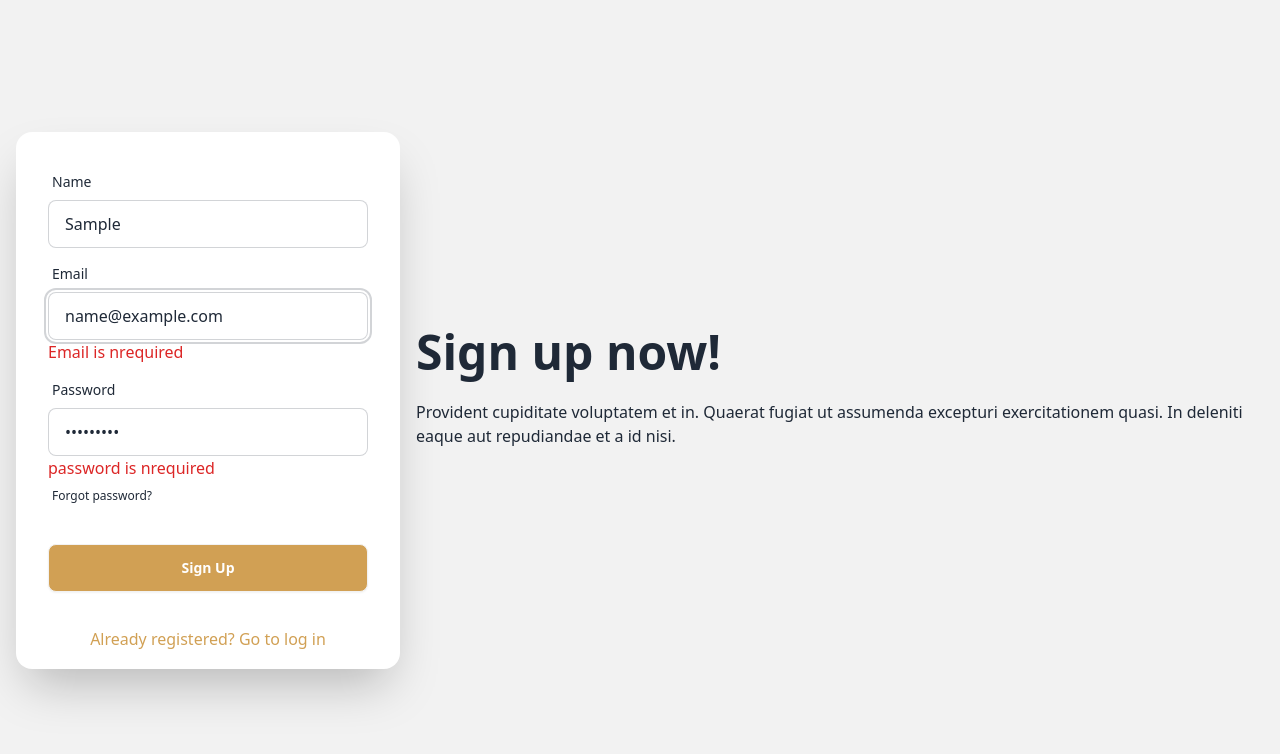
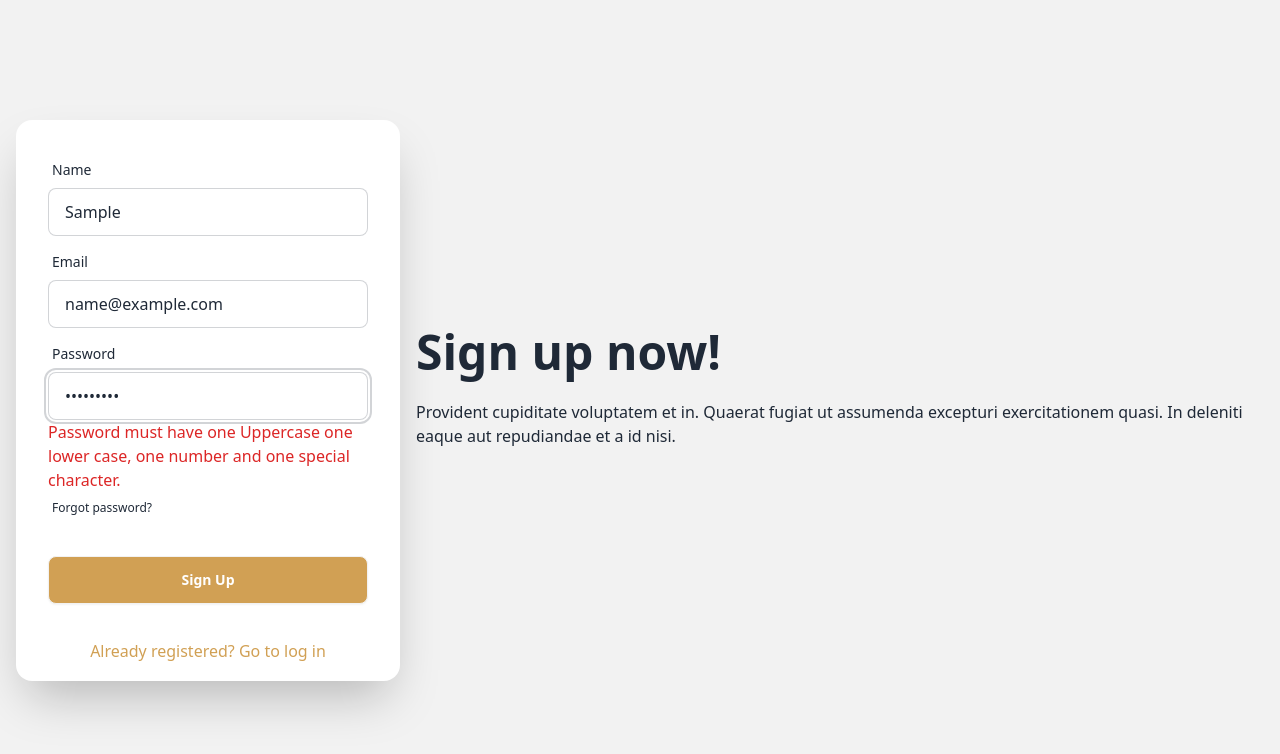
Before and after one commit to razu351724/bistro-boss-client-Module-64, a React (Vite) app: page /signup in a window 1280 px wide. Both pictures are taken after typing "Sample", "name@example.com", "Sample123" into the empty fields and a click on the input "Sign Up". Shown: the top 754 px of the page. Built offline with nearby package versions, Linux system fonts and the light colour scheme; no server answers.

Commit message:
Use Regex validation in React Hook Form and Signup

```diff
--- a/src/pages/Login/Login.jsx
+++ b/src/pages/Login/Login.jsx
@@ -3,16 +3,17 @@ import { loadCaptchaEnginge, LoadCanvasTemplate, validateCaptcha } from 'react-s
 import { AuthContext } from '../../providers.jsx/AuthProvider';
 import { Link } from 'react-router-dom';
 import img from '../../assets/others/authentication2.png'
+import { Helmet } from 'react-helmet-async';
 
 const Login = () => {
     const captchaRaf = useRef(null);
     const [disabled, setDisabled] = useState(true);
 
-    const {signIn} = useContext(AuthContext);
+    const { signIn } = useContext(AuthContext);
 
     useEffect(() => {
         loadCaptchaEnginge(6);
-    },[])
+    }, [])
 
     const handleLogin = event => {
         event.preventDefault();
@@ -35,12 +36,16 @@ const Login = () => {
             setDisabled(false)
             // alert('Captcha Matched');
         }
-        else{
+        else {
             setDisabled(true)
         }
     }
 
     return (
+        <div>
+            <Helmet>
+                <title>Bistro || Login</title>
+            </Helmet>
             <div className="hero min-h-screen bg-base-200 ">
                 <div className="hero-content flex flex-col md:flex-row">
                     <div className="text-center md:w-1/2 lg:text-left">
@@ -80,6 +85,7 @@ const Login = () => {
                     </div>
                 </div>
             </div>
+        </div>
 
     );
 };
--- a/src/pages/SignUp/SignUp.jsx
+++ b/src/pages/SignUp/SignUp.jsx
@@ -1,14 +1,29 @@
+import { useContext } from "react";
+import { Helmet } from "react-helmet-async";
 import { useForm } from "react-hook-form";
 import { Link } from "react-router-dom";
+import { AuthContext } from "../../providers.jsx/AuthProvider";
 
 
 const SignUp = () => {
 
     const { register, handleSubmit, formState: { errors }, } = useForm();
+    const {createUser} = useContext(AuthContext);
 
-    const onSubmit = data => { console.log(data) };
+    const onSubmit = data => {
+        console.log(data)
+        createUser(data.email, data.password)
+        .then(result => {
+            const loggedUser = result.user;
+            console.log(loggedUser);
+        })
+     };
 
     return (
+        <div>
+            <Helmet>
+                <title>Bistro || SignUp</title>
+            </Helmet>
             <div className="hero min-h-screen bg-base-200">
                 <div className="hero-content flex-col lg:flex-row-reverse">
                     <div className="text-center lg:text-left">
@@ -21,7 +36,7 @@ const SignUp = () => {
                                 <label className="label">
                                     <span className="label-text">Name</span>
                                 </label>
-                            <input type="text" {...register("name", {required: true})} name="name" placeholder="name" className="input input-bordered"  />
+                                <input type="text" {...register("name", { required: true })} name="name" placeholder="name" className="input input-bordered" />
 
                                 {errors.name && <span className="text-red-600">Name is nrequired</span>}
                             </div>
@@ -29,7 +44,7 @@ const SignUp = () => {
                                 <label className="label">
                                     <span className="label-text">Email</span>
                                 </label>
-                            <input type="email" {...register("email", {required: true})} name="name" placeholder="email" className="input input-bordered" />
+                                <input type="email" {...register("email", { required: true })} name="email" placeholder="email" className="input input-bordered" />
 
                                 {errors.email && <span className="text-red-600">Email is nrequired</span>}
                             </div>
@@ -37,13 +52,21 @@ const SignUp = () => {
                                 <label className="label">
                                     <span className="label-text">Password</span>
                                 </label>
-                            <input type="password" {...register("password", {required: true, minLength: 6, maxLength: 20})} name="name" placeholder="password" className="input input-bordered" required />
-
-                            {errors.password && <span className="text-red-600">password is nrequired</span>}
+                                <input type="password"  {...register("password", {
+                                    required: true,
+                                    minLength: 6,
+                                    maxLength: 20,
+                                    pattern: /(?=.*[A-Z])(?=.*[!@#$&*])(?=.*[0-9])(?=.*[a-z])/
+                                })} placeholder="password" className="input input-bordered" />
+                                {errors.password?.type === 'required' && <p className="text-red-600">Password is required</p>}
+                                {errors.password?.type === 'minLength' && <p className="text-red-600">Password must be 6 characters</p>}
+                                {errors.password?.type === 'maxLength' && <p className="text-red-600">Password must be less than 20 characters</p>}
+                                {errors.password?.type === 'pattern' && <p className="text-red-600">Password must have one Uppercase one lower case, one number and one special character.</p>}
                                 <label className="label">
                                     <a href="#" className="label-text-alt link link-hover">Forgot password?</a>
                                 </label>
                             </div>
+
                             <div className="form-control mt-6">
                                 <input type="submit" className="btn bg-[#D1A054] text-white" value="Sign Up" />
                             </div>
@@ -52,6 +75,7 @@ const SignUp = () => {
                     </div>
                 </div>
             </div>
+        </div>
     );
 };
 
--- a/src/providers.jsx/AuthProvider.jsx
+++ b/src/providers.jsx/AuthProvider.jsx
@@ -9,7 +9,7 @@ const AuthProvider = ({children}) => {
     const [user, setUser] = useState(null);
     const [loading, setLoading] = useState(true);
 
-    const createuser = (email, password) => {
+    const createUser = (email, password) => {
         return createUserWithEmailAndPassword(auth, email, password)
     }
 
@@ -37,7 +37,7 @@ const AuthProvider = ({children}) => {
     const authInfo = {
         user,
         loading,
-        createuser,
+        createUser,
         signIn,
         logOut
     }
```
Lines whose indentation alone changed are shown as unchanged.
